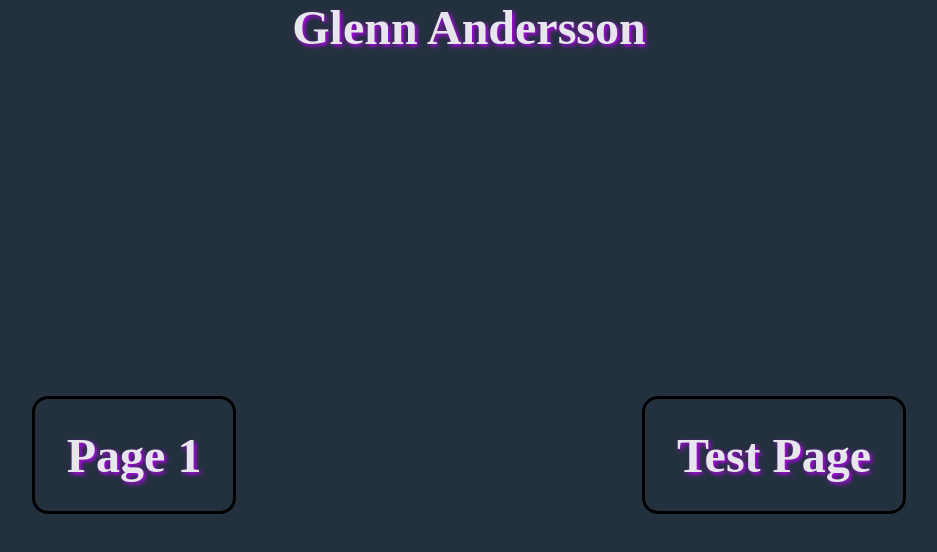
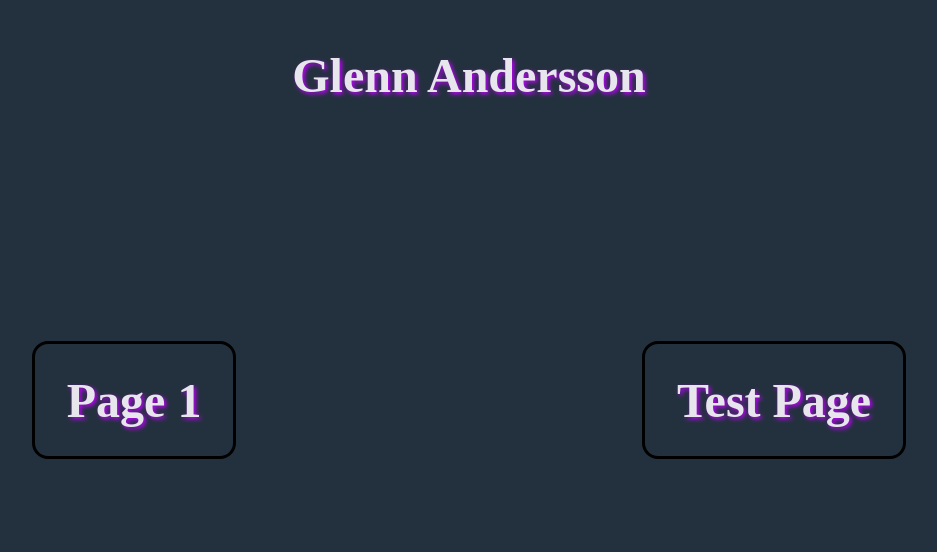
Before and after one commit to GlennAndersson/glennandersson.github.io, a plain HTML site: page index.html in a window 1280 px wide. Shown: the whole page, without its empty margins (171-1108 px from the left). Drawn offline with Linux system fonts and the light colour scheme.

Commit message:
Update new page

```diff
--- a/css/style.css
+++ b/css/style.css
@@ -195,6 +195,20 @@ a {
   box-shadow: 0px 0px 12px rgba(191, 0, 255, 0.689);
 }
 
+.logo {
+  position: absolute;
+  text-align: center;
+  left: 0;
+  right: 0;
+  font-size: 3rem;
+  margin-top: 3rem;
+  margin-bottom: 0;
+  margin-left: auto;
+  margin-right: auto;
+  color: rgb(231, 230, 236);
+  text-shadow: 2px 2px 4px rgb(191, 0, 255);
+}
+
 @media screen and (max-aspect-ratio: 2/3) {
   #header-text {
     font-size: 1.7rem;
--- a/index.html
+++ b/index.html
@@ -48,7 +48,7 @@
     <link rel="manifest" href="img/site.webmanifest" />
   </head>
   <body>
-    <h1>Glenn Andersson</h1>
+    <h1 class="logo">Glenn Andersson</h1>
     <div class="grid-container">
       <a href="page1.html" class="grid-item"><h1>Page 1</h1></a>
       <a href="test-site.html" class="grid-item"><h1>Test Page</h1></a>
```
